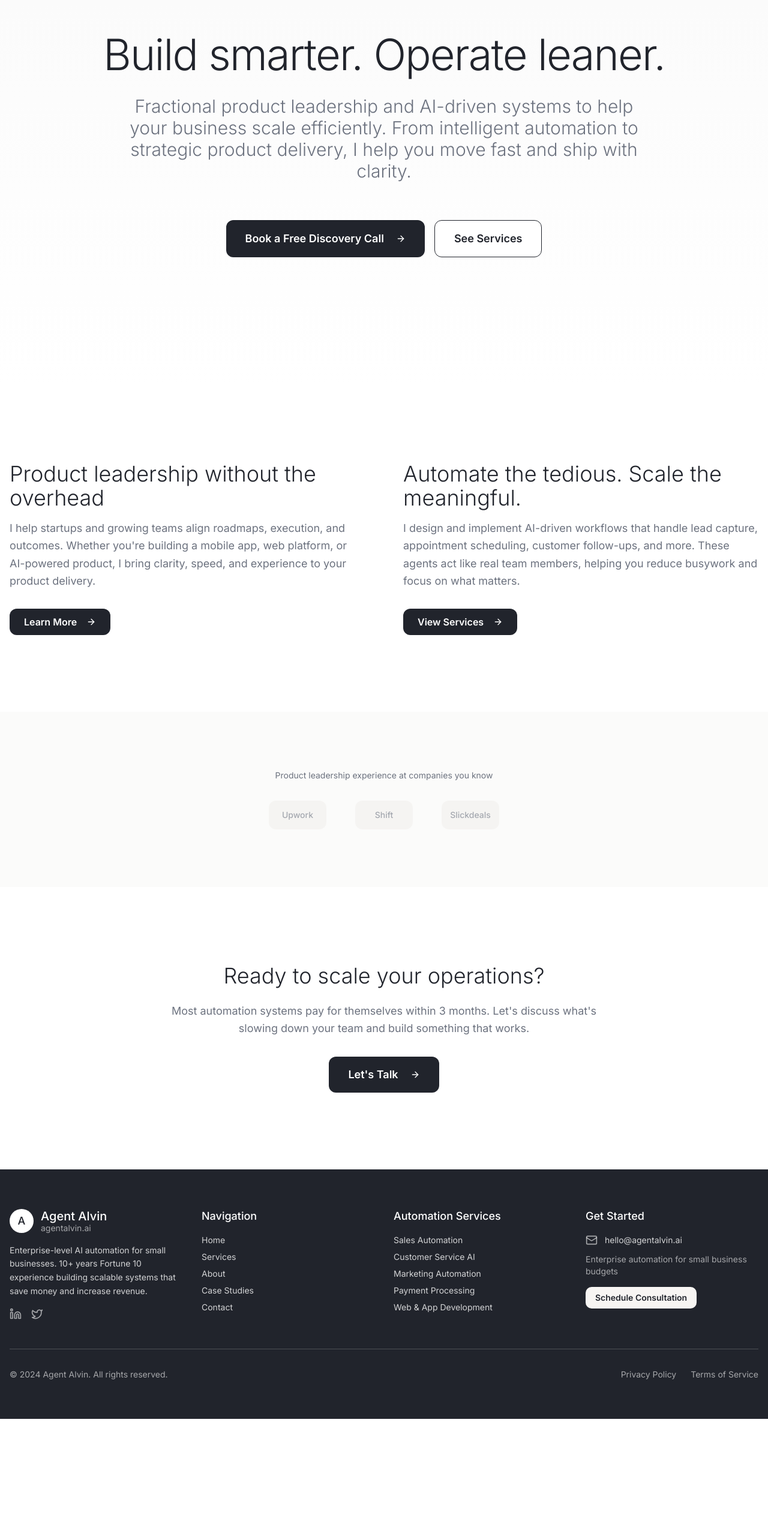
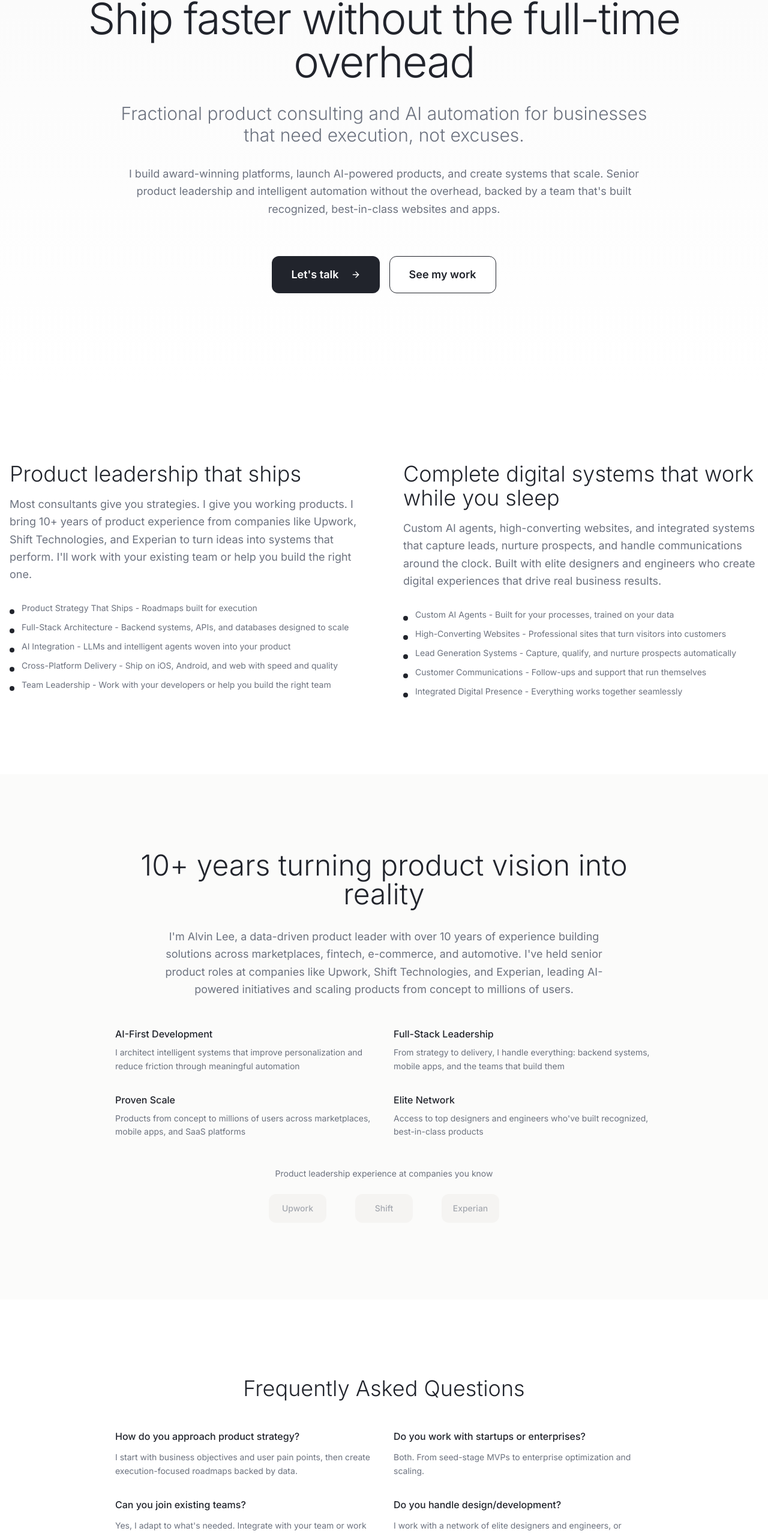
Before and after one commit to agentalvin/vegas-flow-ignite, a React (Vite) app: page / in a window 1280 px wide. Shown: the part 158-2716 px from the top of the page at 60% size. Before the commit the page ends 2524 px from the top, so only its background shows below. Built offline with nearby package versions, Linux system fonts and the light colour scheme.

Commit message:
Update website copy for Agent Alvin

```diff
--- a/src/App.tsx
+++ b/src/App.tsx
@@ -7,7 +7,7 @@ import Index from "./pages/Index";
 import About from "./pages/About";
 import Contact from "./pages/Contact";
 import Services from "./pages/Services";
-import CaseStudies from "./pages/CaseStudies";
+import MyWork from "./pages/MyWork";
 import Resources from "./pages/Resources";
 import NotFound from "./pages/NotFound";
 
@@ -23,7 +23,7 @@ const App = () => (
           <Route path="/" element={<Index />} />
           <Route path="/about" element={<About />} />
           <Route path="/services" element={<Services />} />
-          <Route path="/case-studies" element={<CaseStudies />} />
+          <Route path="/my-work" element={<MyWork />} />
           <Route path="/resources" element={<Resources />} />
           <Route path="/contact" element={<Contact />} />
           {/* ADD ALL CUSTOM ROUTES ABOVE THE CATCH-ALL "*" ROUTE */}
--- a/src/components/Header.tsx
+++ b/src/components/Header.tsx
@@ -32,8 +32,8 @@ const Header = () => {
             <Link to="/about" className="text-foreground hover:text-primary transition-smooth font-medium">
               About
             </Link>
-            <Link to="/case-studies" className="text-foreground hover:text-primary transition-smooth font-medium">
-              Case Studies
+            <Link to="/my-work" className="text-foreground hover:text-primary transition-smooth font-medium">
+              My Work
             </Link>
             <Link to="/contact" className="text-foreground hover:text-primary transition-smooth font-medium">
               Contact
@@ -72,8 +72,8 @@ const Header = () => {
               <Link to="/about" className="text-foreground hover:text-primary transition-smooth font-medium">
                 About
               </Link>
-              <Link to="/case-studies" className="text-foreground hover:text-primary transition-smooth font-medium">
-                Case Studies
+              <Link to="/my-work" className="text-foreground hover:text-primary transition-smooth font-medium">
+                My Work
               </Link>
               <Link to="/contact" className="text-foreground hover:text-primary transition-smooth font-medium">
                 Contact
--- a/src/components/Hero.tsx
+++ b/src/components/Hero.tsx
@@ -8,22 +8,27 @@ const Hero = () => {
         <div className="max-w-5xl mx-auto space-y-8">
           {/* Main Headline */}
           <h1 className="text-4xl sm:text-5xl md:text-6xl lg:text-7xl font-light text-foreground leading-tight tracking-tight">
-            Build smarter. Operate leaner.
+            Ship faster without the full-time overhead
           </h1>
 
           {/* Subheadline */}
-          <p className="text-xl sm:text-2xl md:text-3xl text-muted-foreground font-light max-w-4xl mx-auto leading-relaxed">
-            Fractional product leadership and AI-driven systems to help your business scale efficiently. From intelligent automation to strategic product delivery, I help you move fast and ship with clarity.
+          <p className="text-xl sm:text-2xl md:text-3xl text-muted-foreground font-light max-w-4xl mx-auto leading-relaxed mb-6">
+            Fractional product consulting and AI automation for businesses that need execution, not excuses.
+          </p>
+
+          {/* Description */}
+          <p className="text-lg text-muted-foreground max-w-4xl mx-auto leading-relaxed">
+            I build award-winning platforms, launch AI-powered products, and create systems that scale. Senior product leadership and intelligent automation without the overhead, backed by a team that's built recognized, best-in-class websites and apps.
           </p>
 
           {/* CTA Buttons */}
           <div className="pt-8 flex flex-col sm:flex-row gap-4 justify-center">
             <Button size="lg" className="text-lg px-8 py-4 h-auto">
-              Book a Free Discovery Call
+              Let's talk
               <ArrowRight className="ml-3 w-5 h-5" />
             </Button>
             <Button variant="outline" size="lg" className="text-lg px-8 py-4 h-auto">
-              See Services
+              See my work
             </Button>
           </div>
         </div>
--- a/src/pages/Index.tsx
+++ b/src/pages/Index.tsx
@@ -11,54 +11,99 @@ const Index = () => {
       <main>
         <Hero />
 
-        {/* Fractional Product Leadership */}
+        {/* Services Section */}
         <section className="py-20 md:py-32">
           <div className="container mx-auto px-4">
             <div className="grid grid-cols-1 lg:grid-cols-2 gap-16">
+              {/* Service 1: Fractional Product Consulting */}
               <div className="space-y-8">
                 <div className="space-y-4">
                   <h2 className="text-3xl md:text-4xl font-light text-foreground">
-                    Product leadership without the overhead
+                    Product leadership that ships
                   </h2>
                   <p className="text-lg text-muted-foreground leading-relaxed">
-                    I help startups and growing teams align roadmaps, execution, and outcomes. Whether you're building a mobile app, web platform, or AI-powered product, I bring clarity, speed, and experience to your product delivery.
+                    Most consultants give you strategies. I give you working products. I bring 10+ years of product experience from companies like Upwork, Shift Technologies, and Experian to turn ideas into systems that perform. I'll work with your existing team or help you build the right one.
                   </p>
                 </div>
 
-                <Button className="text-base">
-                  Learn More
-                  <ArrowRight className="ml-2 w-4 h-4" />
-                </Button>
+                <div className="space-y-3">
+                  {[
+                    "Product Strategy That Ships - Roadmaps built for execution",
+                    "Full-Stack Architecture - Backend systems, APIs, and databases designed to scale",
+                    "AI Integration - LLMs and intelligent agents woven into your product",
+                    "Cross-Platform Delivery - Ship on iOS, Android, and web with speed and quality",
+                    "Team Leadership - Work with your developers or help you build the right team"
+                  ].map((item, index) => (
+                    <div key={index} className="flex items-start space-x-3">
+                      <div className="w-2 h-2 bg-primary rounded-full mt-3 flex-shrink-0"></div>
+                      <p className="text-sm text-muted-foreground">{item}</p>
+                    </div>
+                  ))}
+                </div>
               </div>
 
-              {/* AI-Powered Business Systems */}
+              {/* Service 2: AI Automation & Digital Presence */}
               <div className="space-y-8">
                 <div className="space-y-4">
                   <h2 className="text-3xl md:text-4xl font-light text-foreground">
-                    Automate the tedious. Scale the meaningful.
+                    Complete digital systems that work while you sleep
                   </h2>
                   <p className="text-lg text-muted-foreground leading-relaxed">
-                    I design and implement AI-driven workflows that handle lead capture, appointment scheduling, customer follow-ups, and more. These agents act like real team members, helping you reduce busywork and focus on what matters.
+                    Custom AI agents, high-converting websites, and integrated systems that capture leads, nurture prospects, and handle communications around the clock. Built with elite designers and engineers who create digital experiences that drive real business results.
                   </p>
                 </div>
 
-                <Button className="text-base">
-                  View Services
-                  <ArrowRight className="ml-2 w-4 h-4" />
-                </Button>
+                <div className="space-y-3">
+                  {[
+                    "Custom AI Agents - Built for your processes, trained on your data",
+                    "High-Converting Websites - Professional sites that turn visitors into customers",
+                    "Lead Generation Systems - Capture, qualify, and nurture prospects automatically",
+                    "Customer Communications - Follow-ups and support that run themselves",
+                    "Integrated Digital Presence - Everything works together seamlessly"
+                  ].map((item, index) => (
+                    <div key={index} className="flex items-start space-x-3">
+                      <div className="w-2 h-2 bg-primary rounded-full mt-3 flex-shrink-0"></div>
+                      <p className="text-sm text-muted-foreground">{item}</p>
+                    </div>
+                  ))}
+                </div>
               </div>
             </div>
           </div>
         </section>
 
-        {/* Social Proof / Experience */}
-        <section className="py-16 md:py-24 bg-muted/30">
+        {/* About Section */}
+        <section className="py-20 md:py-32 bg-muted/30">
           <div className="container mx-auto px-4">
-            <div className="max-w-4xl mx-auto text-center">
-              <p className="text-muted-foreground text-sm mb-8">
+            <div className="max-w-4xl mx-auto">
+              <div className="text-center mb-12">
+                <h2 className="text-3xl md:text-4xl lg:text-5xl font-light text-foreground mb-8">
+                  10+ years turning product vision into reality
+                </h2>
+                <p className="text-lg text-muted-foreground leading-relaxed max-w-3xl mx-auto">
+                  I'm Alvin Lee, a data-driven product leader with over 10 years of experience building solutions across marketplaces, fintech, e-commerce, and automotive. I've held senior product roles at companies like Upwork, Shift Technologies, and Experian, leading AI-powered initiatives and scaling products from concept to millions of users.
+                </p>
+              </div>
+
+              <div className="grid grid-cols-1 md:grid-cols-2 gap-8 mb-12">
+                {[
+                  { title: "AI-First Development", desc: "I architect intelligent systems that improve personalization and reduce friction through meaningful automation" },
+                  { title: "Full-Stack Leadership", desc: "From strategy to delivery, I handle everything: backend systems, mobile apps, and the teams that build them" },
+                  { title: "Proven Scale", desc: "Products from concept to millions of users across marketplaces, mobile apps, and SaaS platforms" },
+                  { title: "Elite Network", desc: "Access to top designers and engineers who've built recognized, best-in-class products" }
+                ].map((item, index) => (
+                  <div key={index} className="space-y-2">
+                    <h3 className="text-base font-medium text-foreground">{item.title}</h3>
+                    <p className="text-sm text-muted-foreground leading-relaxed">{item.desc}</p>
+                  </div>
+                ))}
+              </div>
+
+              {/* Company Experience */}
+              <div className="text-center">
+                <p className="text-muted-foreground text-sm mb-6">
                   Product leadership experience at companies you know
                 </p>
-
                 <div className="flex flex-wrap justify-center items-center gap-8 md:gap-12 opacity-60">
                   <div className="flex items-center justify-center h-12 w-24 bg-muted rounded-lg">
                     <span className="text-sm font-medium text-muted-foreground">Upwork</span>
@@ -67,8 +112,36 @@ const Index = () => {
                     <span className="text-sm font-medium text-muted-foreground">Shift</span>
                   </div>
                   <div className="flex items-center justify-center h-12 w-24 bg-muted rounded-lg">
-                  <span className="text-sm font-medium text-muted-foreground">Slickdeals</span>
+                    <span className="text-sm font-medium text-muted-foreground">Experian</span>
                   </div>
+                </div>
+              </div>
+            </div>
+          </div>
+        </section>
+
+        {/* FAQ Section */}
+        <section className="py-20 md:py-32">
+          <div className="container mx-auto px-4">
+            <div className="max-w-4xl mx-auto">
+              <div className="text-center mb-12">
+                <h2 className="text-3xl md:text-4xl font-light text-foreground mb-6">
+                  Frequently Asked Questions
+                </h2>
+              </div>
+
+              <div className="grid grid-cols-1 md:grid-cols-2 gap-8">
+                {[
+                  { q: "How do you approach product strategy?", a: "I start with business objectives and user pain points, then create execution-focused roadmaps backed by data." },
+                  { q: "Do you work with startups or enterprises?", a: "Both. From seed-stage MVPs to enterprise optimization and scaling." },
+                  { q: "Can you join existing teams?", a: "Yes, I adapt to what's needed. Integrate with your team or work independently." },
+                  { q: "Do you handle design/development?", a: "I work with a network of elite designers and engineers, or collaborate with your existing team." }
+                ].map((item, index) => (
+                  <div key={index} className="space-y-3">
+                    <h3 className="text-base font-medium text-foreground">{item.q}</h3>
+                    <p className="text-sm text-muted-foreground leading-relaxed">{item.a}</p>
+                  </div>
+                ))}
               </div>
             </div>
           </div>
@@ -79,16 +152,20 @@ const Index = () => {
           <div className="container mx-auto px-4 text-center">
             <div className="max-w-3xl mx-auto">
               <h2 className="text-3xl md:text-4xl font-light text-foreground mb-6">
-                Ready to scale your operations?
+                Ready to ship faster?
               </h2>
               <p className="text-lg text-muted-foreground mb-8 leading-relaxed">
-                Most automation systems pay for themselves within 3 months. Let's discuss what's
-                slowing down your team and build something that works.
+                Let's discuss how I can help you turn your product vision into reality.
               </p>
+              <div className="flex flex-col sm:flex-row gap-4 justify-center">
                 <Button size="lg" className="text-lg px-8 py-4 h-auto">
-                Let's Talk
+                  Let's talk
                   <ArrowRight className="ml-3 w-5 h-5" />
                 </Button>
+                <Button variant="outline" size="lg" className="text-lg px-8 py-4 h-auto">
+                  See my work
+                </Button>
+              </div>
             </div>
           </div>
         </section>
```
Also changed, not shown: src/pages/MyWork.tsx (renamed from src/pages/CaseStudies.tsx). Lines whose indentation alone changed are shown as unchanged.
